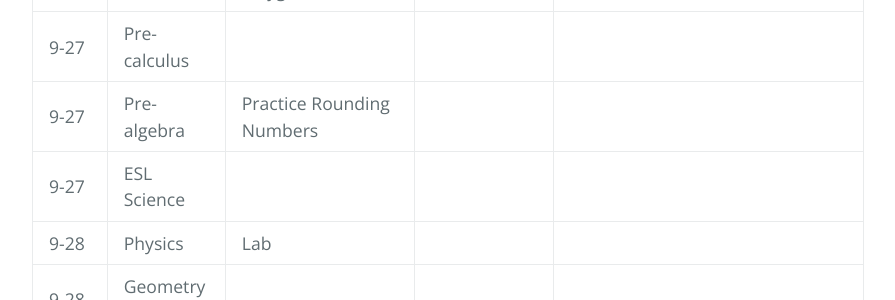
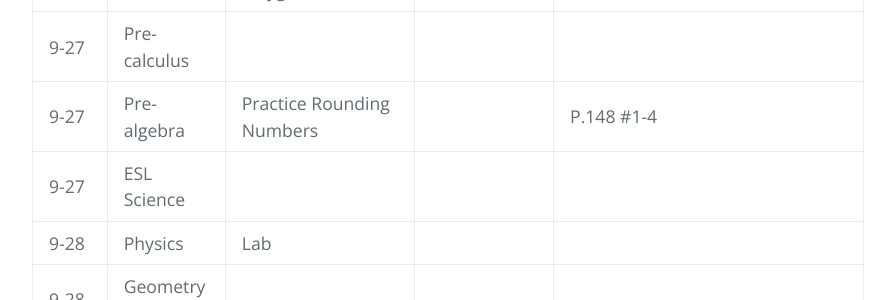
Before and after one commit to gpayoo/gpayoo, a Jekyll site: the page built from index.md, in a window 1280 px wide and 900 px high, scrolled down 742 px. Shown: the part 156-456 px from the top of the window, without its empty margins (192-1087 px from the left). Built offline with Jekyll 4.4.1, drawn with Linux system fonts in a browser that asks for light colours; our own code applies the rules of GitHub Pages for plain Markdown files.

Commit message:
Update index.md

```diff
--- a/index.md
+++ b/index.md
@@ -12,7 +12,7 @@ layout: default
 | 9-27 | Physics | Newton's Laws | |  Lab Reports on Reaction Time & Galileo's Ramp due Friday; Chapter 3 test Friday, P. 132 Practice C due tom.; Pre-lab due tom.
 | 9-27 | Geometry B | Developing Formulas for Circles & Regular Polygons  | |  Handout #44|
 | 9-27 | Pre-calculus |   | |
-| 9-27 | Pre-algebra | Practice Rounding Numbers | |
+| 9-27 | Pre-algebra | Practice Rounding Numbers | | P.148 #1-4
 | 9-27 | ESL Science |  |  |
 | 9-28 | Physics | Lab | |
 | 9-28 | Geometry B |  | |  |
```
